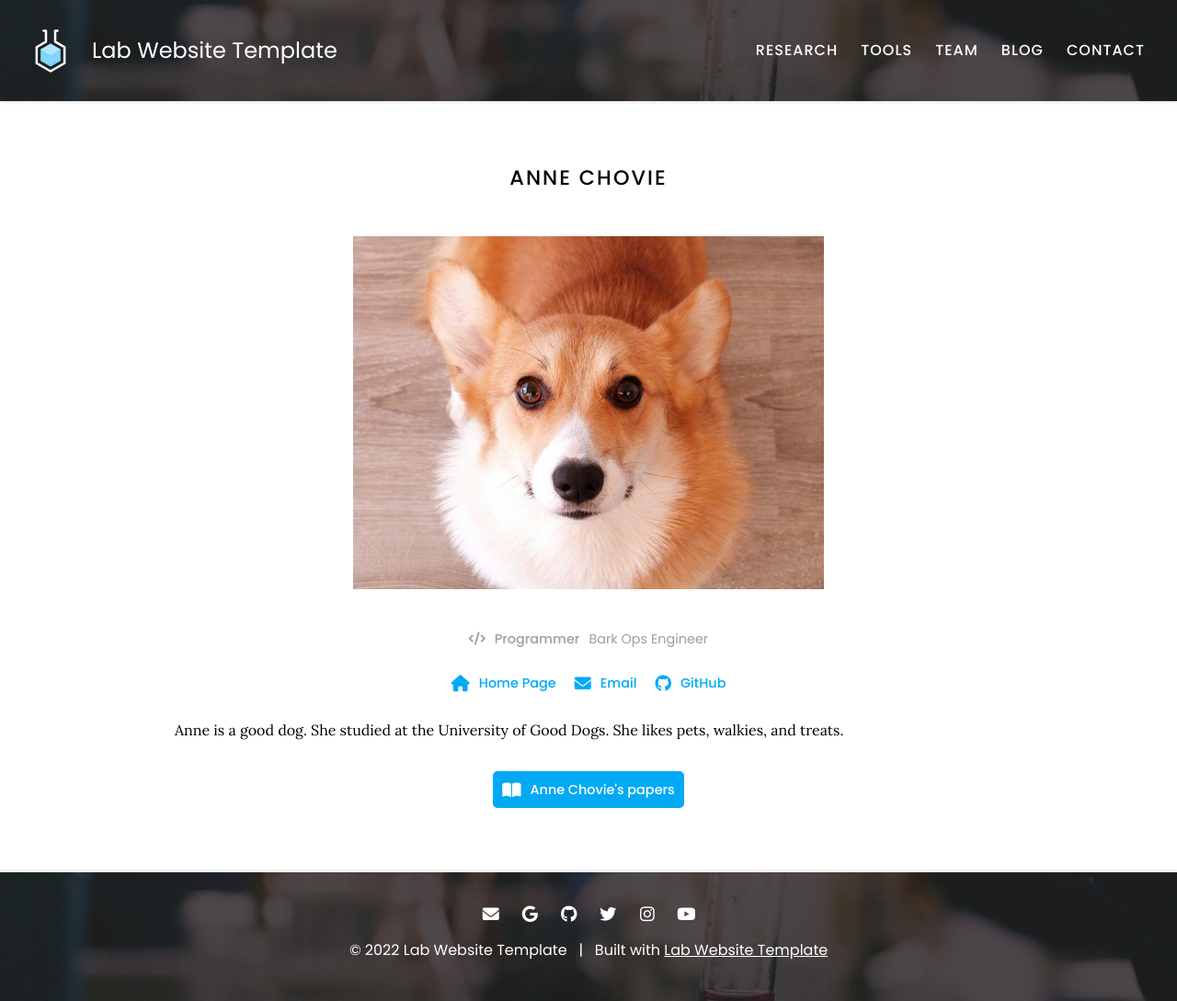
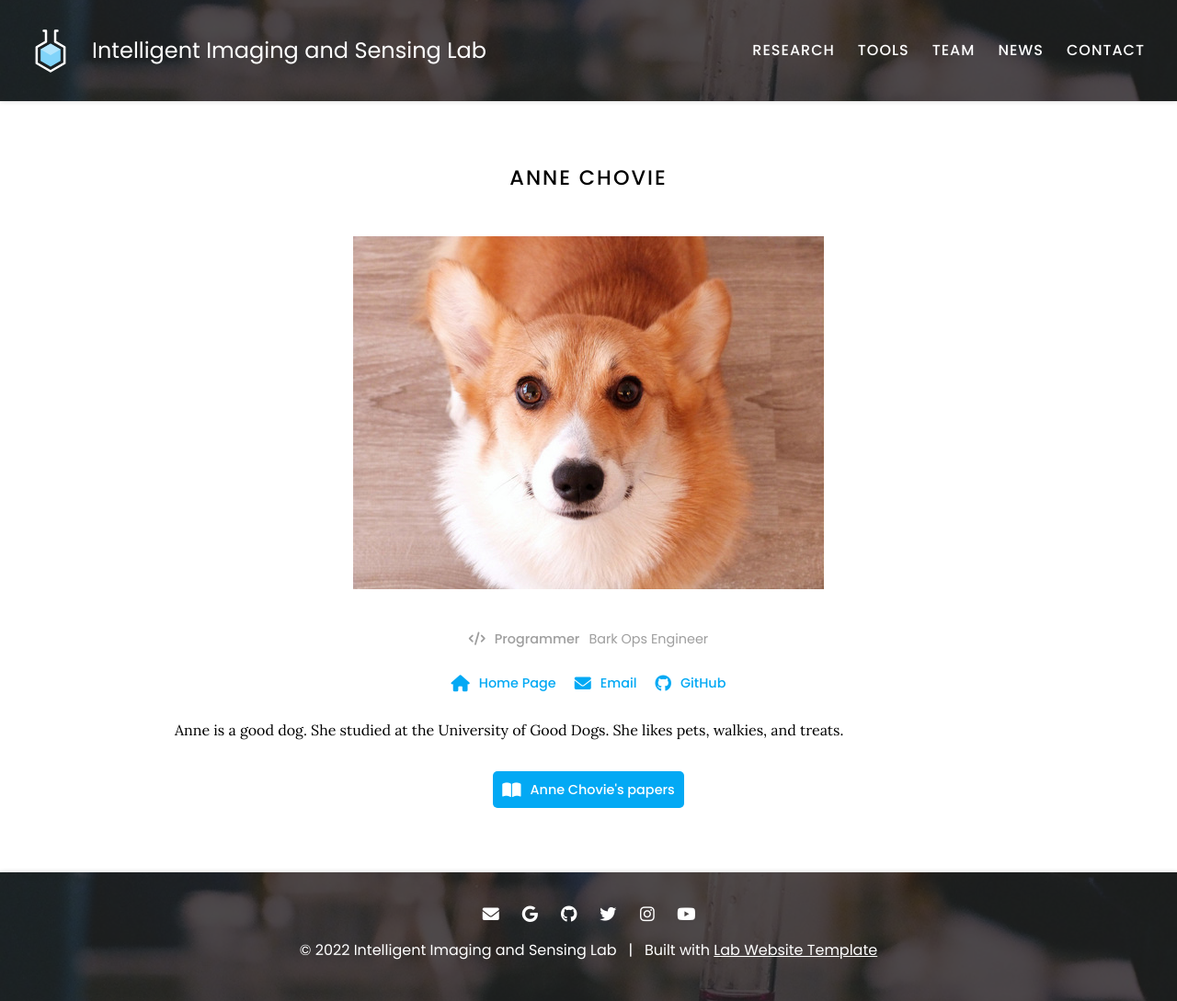
Before and after one commit to I2SL/I2SL-Website, a Jekyll site: the page built from _members/anne-chovie.md, in a window 1280 px wide. Shown: the whole page at 92% size. Built offline with Jekyll 4.4.1, drawn with Linux system fonts in a browser that asks for light colours.

Commit message:
updated config file to have lab name and orientation. renamed blog folder to news folder

```diff
--- a/_config.yaml
+++ b/_config.yaml
@@ -1,8 +1,8 @@
 ### basic settings
 
 # site properties and page defaults
-title: Lab Website Template
-description: An easy-to-use, flexible website template for labs, with automatic citations, GitHub tag imports, pre-built components, and more.
+title: Intelligent Imaging and Sensing Lab
+description: We are a computational imaging and sensing lab in the College of Optical Sciences at the University of Arizona.
 logo: images/logo.svg
 header: images/background.jpg
 footer: images/background.jpg
--- a/blog/index.md
+++ b/blog/index.md
@@ -1,5 +1,5 @@
 ---
-title: Blog
+title: News
 nav:
   order: 4
   tooltip: Musings and miscellany
```
